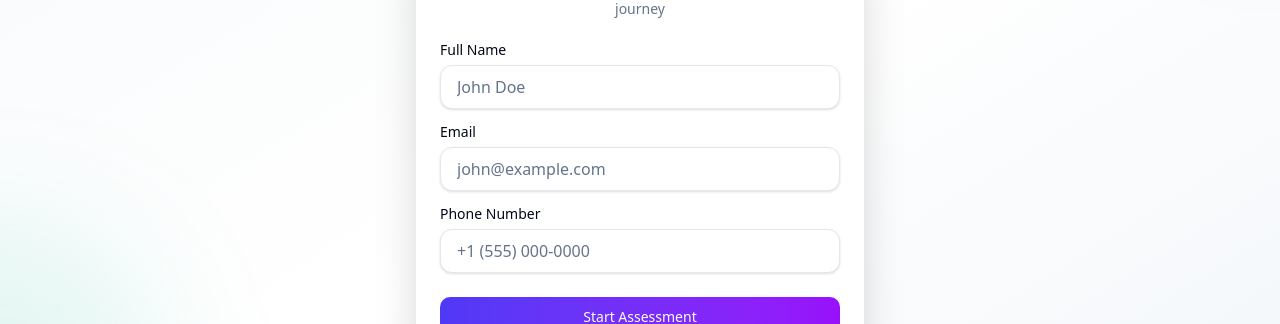
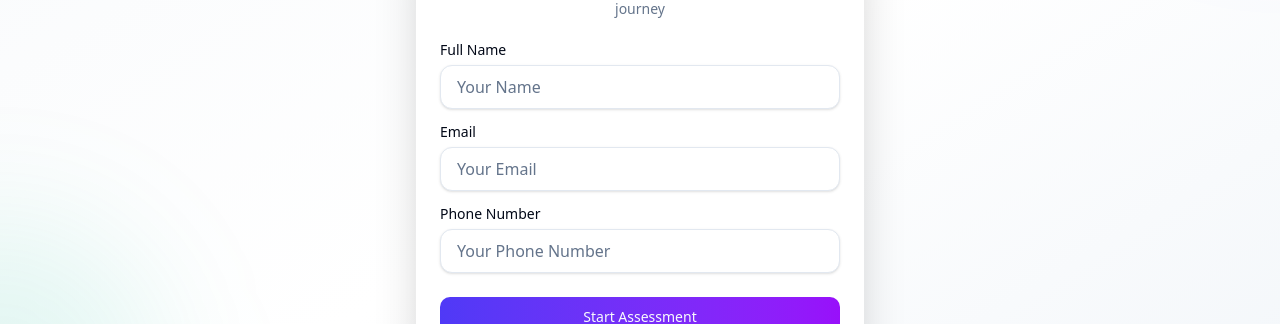
Before and after one commit to Hubbblelabs/dcas-framework, a Next.js app: page /assessment in a window 1280 px wide. Shown: the part 260-584 px from the top of the page. Built offline with nearby package versions, Linux system fonts and the light colour scheme.

Commit message:
Update auth-gate.tsx

```diff
--- a/src/components/auth-gate.tsx
+++ b/src/components/auth-gate.tsx
@@ -67,15 +67,15 @@ export function AuthGate({ onAuthenticated }: AuthGateProps) {
                     <CardContent className="grid gap-4">
                         <div className="grid gap-2">
                             <Label htmlFor="name">Full Name</Label>
-                            <Input id="name" placeholder="John Doe" value={name} onChange={(e) => setName(e.target.value)} required />
+                            <Input id="name" placeholder="Your Name" value={name} onChange={(e) => setName(e.target.value)} required />
                         </div>
                         <div className="grid gap-2">
                             <Label htmlFor="email">Email</Label>
-                            <Input id="email" type="email" placeholder="john@example.com" value={email} onChange={(e) => setEmail(e.target.value)} required />
+                            <Input id="email" type="email" placeholder="Your Email" value={email} onChange={(e) => setEmail(e.target.value)} required />
                         </div>
                         <div className="grid gap-2">
                             <Label htmlFor="phone">Phone Number</Label>
-                            <Input id="phone" type="tel" placeholder="+1 (555) 000-0000" value={phone} onChange={(e) => setPhone(e.target.value)} required />
+                            <Input id="phone" type="tel" placeholder="Your Phone Number" value={phone} onChange={(e) => setPhone(e.target.value)} required />
                         </div>
                         {error && (
                             <div className="text-sm text-red-500 text-center font-medium">
```
